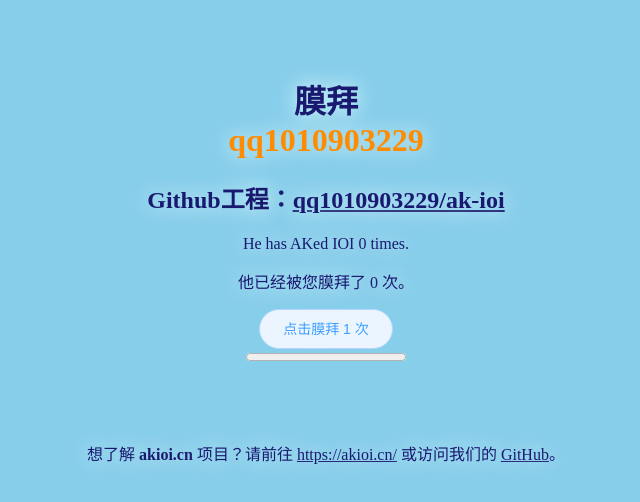
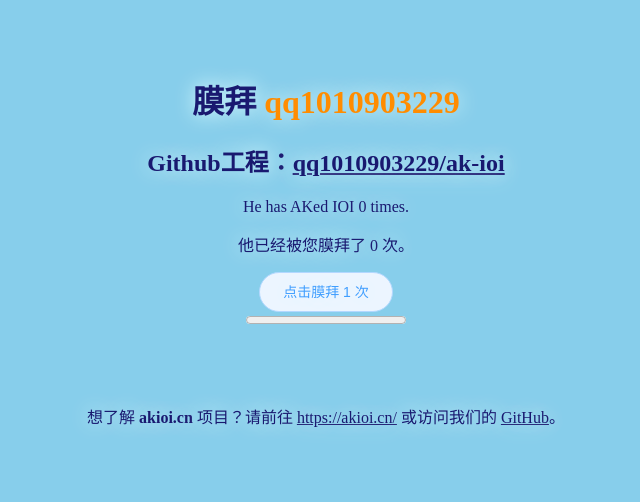
Before and after one commit to loader3229/ak-ioi, a plain HTML site: page index.html in a window 1280 px wide. Shown: the whole page, without its empty margins (314-954 px from the left). Drawn offline with nearby package versions, Linux system fonts and the light colour scheme.

Commit message:
Update index.html

```diff
--- a/index.html
+++ b/index.html
@@ -19,7 +19,7 @@
 </head>
 <body>
 	<header>
-		<h1>膜拜 <div id="qq1010903229" style="color:#ff8c00;">qq1010903229</div></h1>
+		<h1>膜拜 <span id="qq1010903229" style="color:#ff8c00;">qq1010903229</span></h1>
 		<h2>Github工程：<a href="https://github.com/qq1010903229/ak-ioi">qq1010903229/ak-ioi</a></h2>
 		<p>He has AKed IOI <span class="counter">0</span> times.</p>
 		<p>他已经被您膜拜了 <span class="counter">0</span> 次。</p>
```
